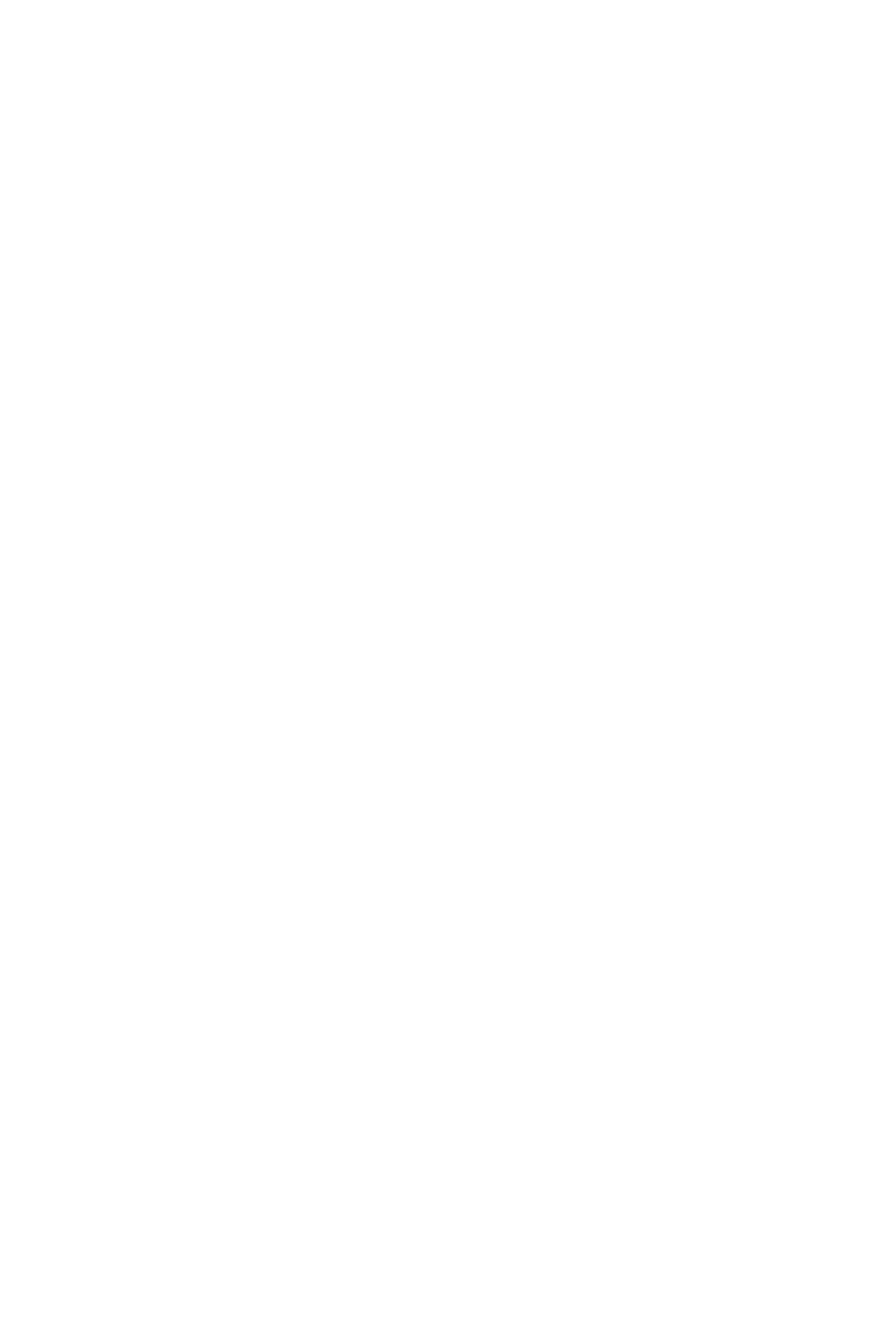
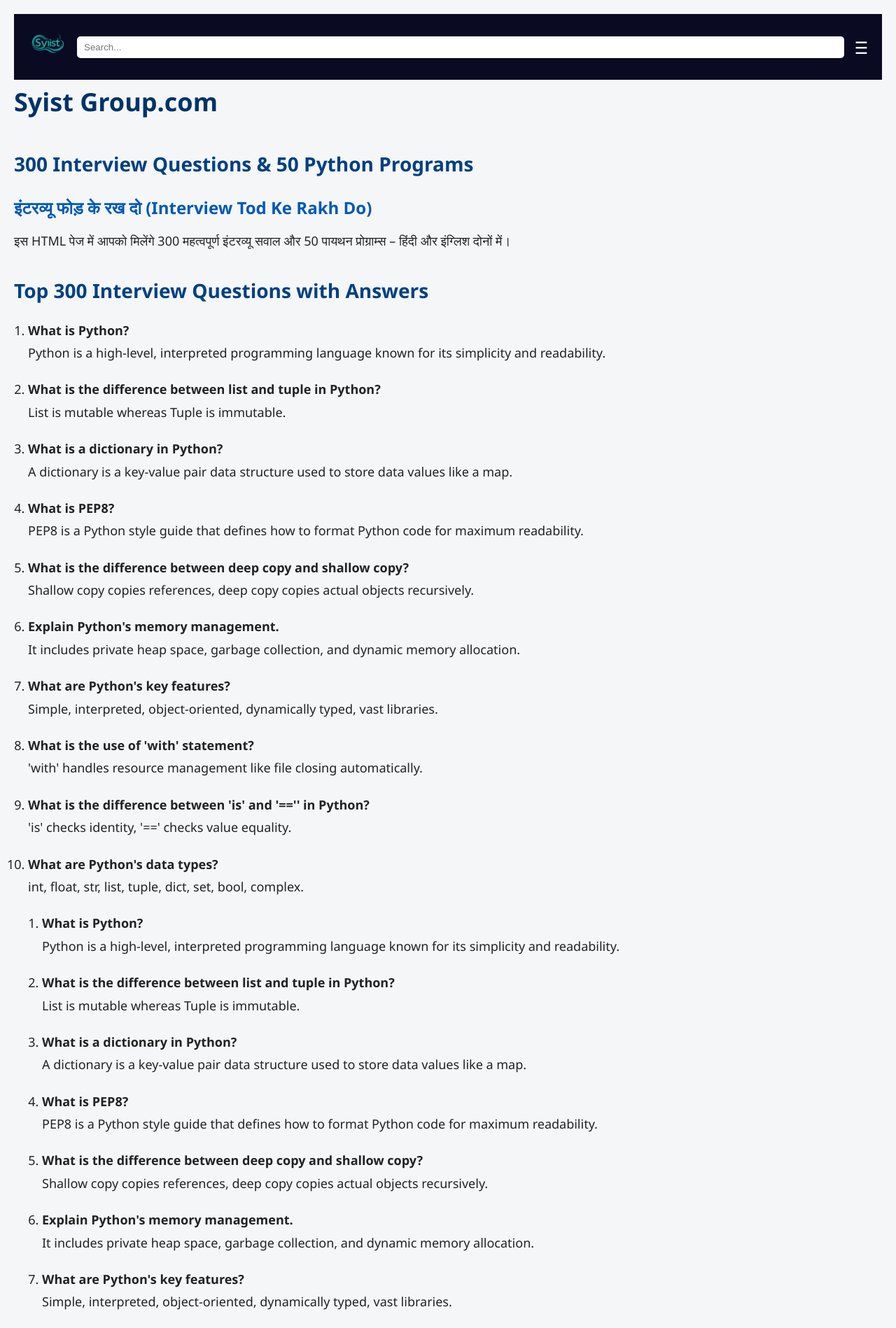
Before and after one commit to Ashok8601/Syist, a Django app: page /python_300_project/ in a window 1280 px wide. Before the commit the part shown is empty. Shown: the top 1898 px of the page at 70% size. Before the commit the page ends 800 px from the top, so only its background shows below. Run offline with Django 5.2, Linux system fonts and the light colour scheme.

Commit message:
Update python_300_project.html

```diff
--- a/polls/templates/python_300_project.html
+++ b/polls/templates/python_300_project.html
@@ -1,24 +1,75 @@
 {% extends 'base.html' %}
 
 {% block title %}Syist Group | 300 Interview Questions & 50 Python Programs{% endblock %}
-
 {% block head_extra %}
   <meta name="description" content="Syist Group presents: 300 interview questions and 50 Python programs to crack interviews with confidence.">
   <meta name="keywords" content="interview questions, python programs, Syist Group, job preparation, coding interview">
   <meta name="author" content="Syist Group">
   <style>
+    body {
+      font-family: 'Segoe UI', Tahoma, Geneva, Verdana, sans-serif;
+      margin: 20px;
+      line-height: 1.8;
+      background-color: #f4f6f8;
+      color: #222;
+      font-size: 18px;
+    }
 
+    h1 {
+      font-size: 36px;
+      color: #003366;
+      margin-bottom: 10px;
+    }
+
+    h2 {
+      font-size: 28px;
+      color: #004080;
+      margin-top: 30px;
+      margin-bottom: 15px;
+    }
+
+    h3 {
+      font-size: 24px;
+      color: #0059b3;
+      margin-bottom: 10px;
+    }
+
+    p {
+      font-size: 18px;
+    }
+
+    section {
+      margin-bottom: 50px;
+    }
+
+    pre {
+      background: #f0f0f0;
+      padding: 15px;
+      border-left: 5px solid #004080;
+      overflow-x: auto;
+      font-size: 16px;
+      border-radius: 5px;
+    }
+
+    code {
+      font-family: 'Courier New', Courier, monospace;
+    }
+
+    ol {
+      padding-left: 20px;
+    }
+
+    ol li {
+      margin-bottom: 20px;
+    }
+
+    hr {
+      border: none;
+      border-top: 2px solid #ccc;
+      margin: 40px 0;
+    }
+  </style>
 {% endblock %}
-
-
-  <style>
-    { font-family: Arial, sans-serif; margin: 20px; line-height: 1.6; background: #f9f9f9; color: #333; }
-    h1, h2, h3 { color: #004080; }
-    pre { background: #eee; padding: 10px; border-left: 4px solid #004080; overflow-x: auto; }
-    section { margin-bottom: 40px; }
-    hr { border: none; border-top: 1px solid #ccc; margin: 40px 0; }
-    ol li { margin-bottom: 15px; }
-  </style>
 {% block content %}
     <h1>Syist Group.com</h1>
     <h2>300 Interview Questions & 50 Python Programs</h2>
```
